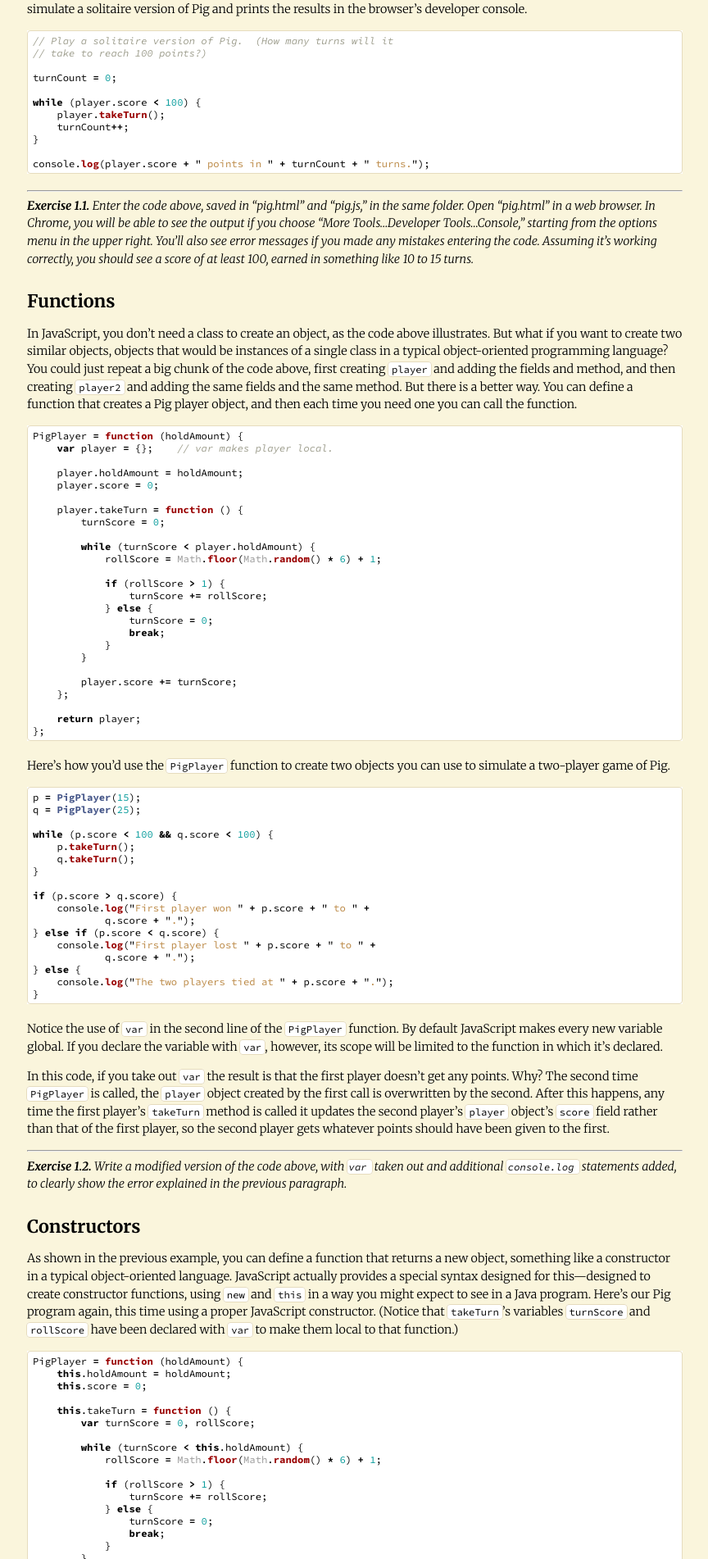
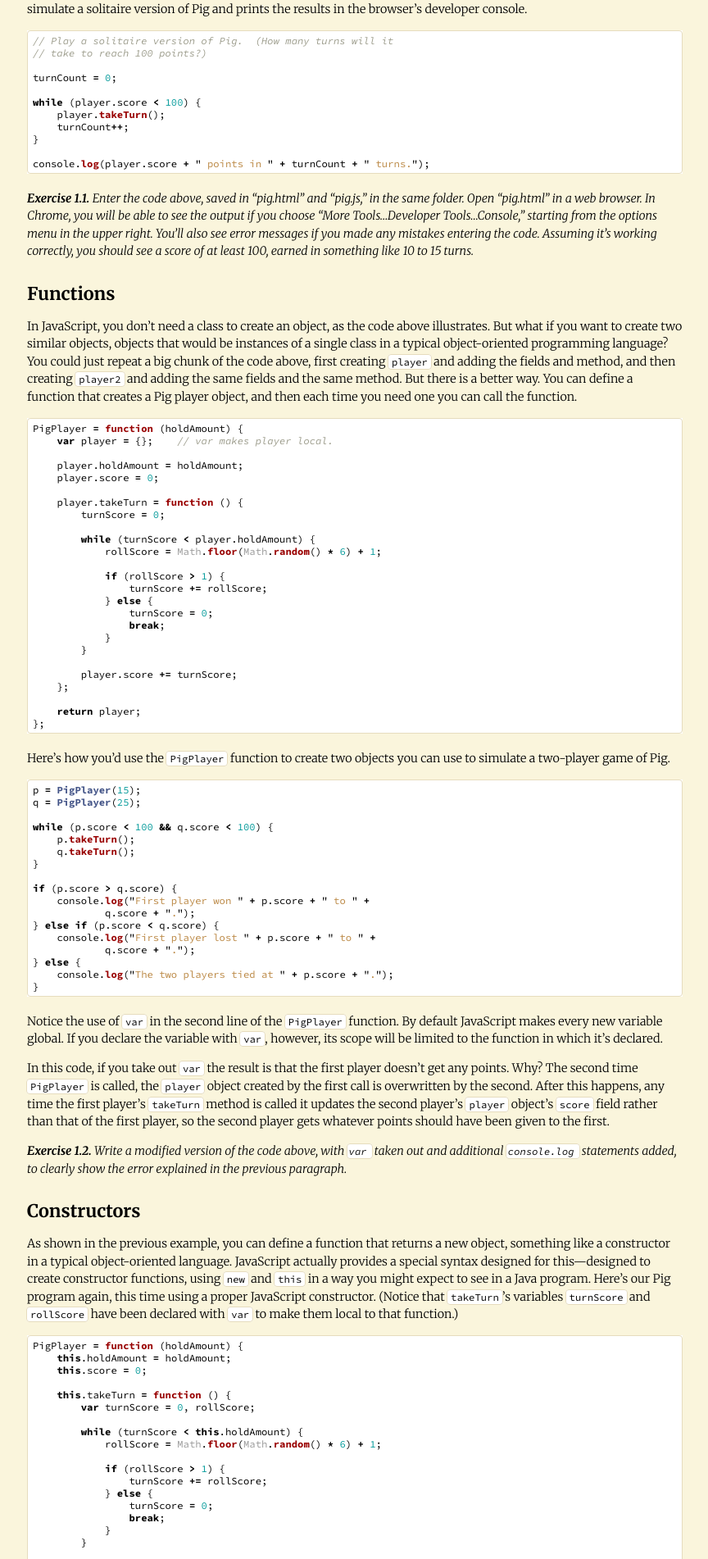
Before and after one commit to dvon/cgbk, a Jekyll site: the page built from _posts/2016-01-14-JavaScript-(Part-1).md, in a window 1280 px wide. Shown: the part 1173-3075 px from the top of the page at 82% size, without its empty margins (207-1071 px from the left). Built offline with Jekyll 4.4.1, drawn with Linux system fonts in a browser that asks for light colours; Markdown is read by kramdown in place of the engine named in the settings.

Commit message:
Drop hr before exercise.

```diff
--- a/_layouts/default.html
+++ b/_layouts/default.html
@@ -40,7 +40,7 @@
     </head>
     <body>
         <div class="content">
-            {{ content | smartify | replace:'---','—' | replace:'@.','<hr /><em><strong><span class="exercise_label">Exercise </span></strong></em>' }}
+            {{ content | smartify | replace:'---','—' | replace:'@.','<em><strong><span class="exercise_label">Exercise </span></strong></em>' }}
         </div>
     </body>
 </html>
```
